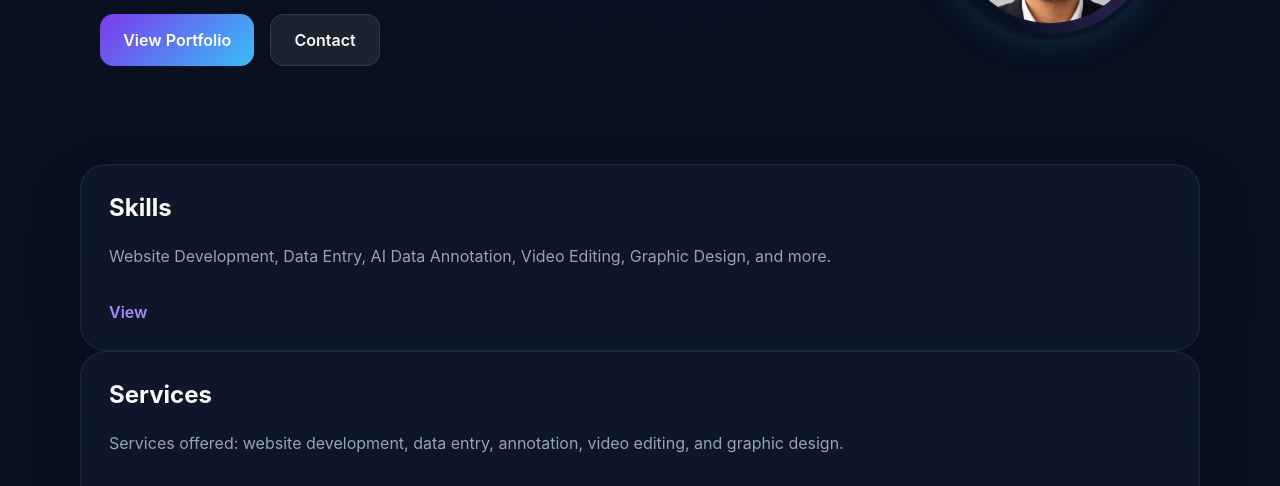
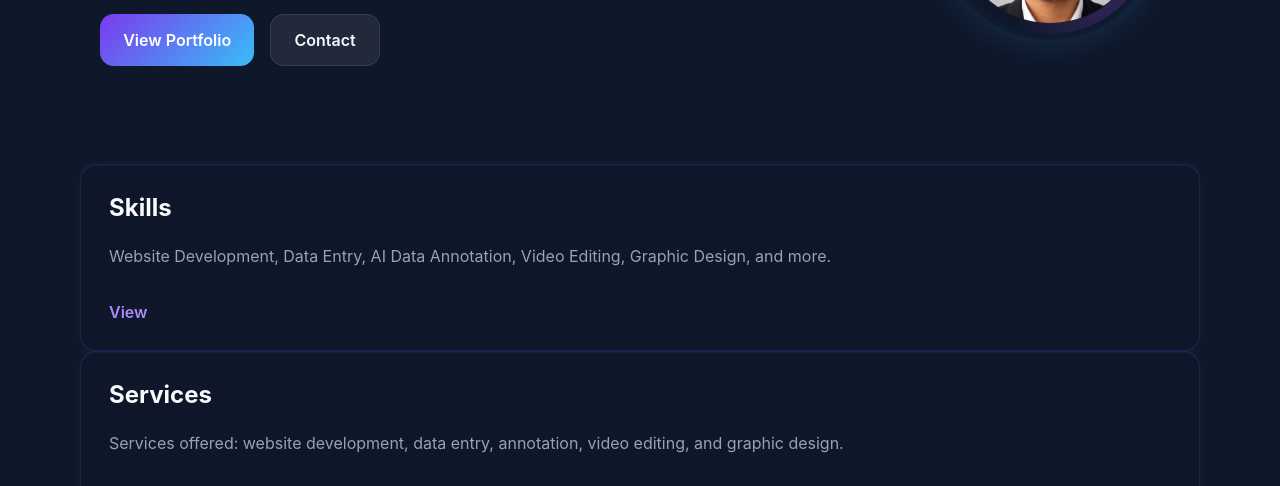
Before and after one commit to ClrncPrime/Clrncofficial, a plain HTML site: page index.html in a window 1280 px wide. Shown: the part 310-796 px from the top of the page. Drawn offline with Linux system fonts and the light colour scheme.

Commit message:
Premium deep dark theme — clean background, smooth glow effects

```diff
--- a/styles.css
+++ b/styles.css
@@ -24,7 +24,7 @@ body {
   margin: 0;
   min-height: 100vh;
   font-family: Inter, system-ui, -apple-system, BlinkMacSystemFont, "Segoe UI", sans-serif;
-  background: radial-gradient(circle at top, rgba(56, 189, 248, 0.08), transparent 25%), linear-gradient(180deg, #07101f 0%, #0b1221 100%);
+  background: #0F172A;
   color: var(--text);
   overflow-x: hidden;
   opacity: 0;
@@ -271,10 +271,10 @@ textarea {
 .content-card {
   position: relative;
   background: linear-gradient(180deg, rgba(15, 23, 42, 0.95), rgba(15, 23, 42, 0.84));
-  border: 1px solid rgba(56, 189, 248, 0.12);
-  border-radius: 1.6rem;
+  border: 1px solid rgba(99, 102, 241, 0.15);
+  border-radius: 1rem;
   padding: 1.75rem;
-  box-shadow: inset 0 0 0 1px rgba(56, 189, 248, 0.04), 0 24px 52px rgba(7, 12, 24, 0.22);
+  box-shadow: inset 0 1px 0 rgba(255, 255, 255, 0.04), 0 0 1px rgba(129, 140, 248, 0.2), 0 4px 20px rgba(129, 140, 248, 0.06);
   transition: transform 0.28s cubic-bezier(0.22, 1, 0.36, 1), box-shadow 0.28s cubic-bezier(0.22, 1, 0.36, 1), border-color 0.24s ease;
 }
 
@@ -286,8 +286,8 @@ textarea {
 .contact-info-card:hover,
 .content-card:hover {
   transform: translateY(-0.85rem) rotateX(0.25deg);
-  box-shadow: inset 0 0 0 1px rgba(56, 189, 248, 0.06), 0 34px 80px rgba(7, 12, 24, 0.32);
-  border-color: rgba(56, 189, 248, 0.18);
+  box-shadow: inset 0 1px 0 rgba(255, 255, 255, 0.04), 0 0 1px rgba(129, 140, 248, 0.2), 0 8px 28px rgba(129, 140, 248, 0.08);
+  border-color: rgba(99, 102, 241, 0.22);
 }
 
 .avatar-ring {
```
